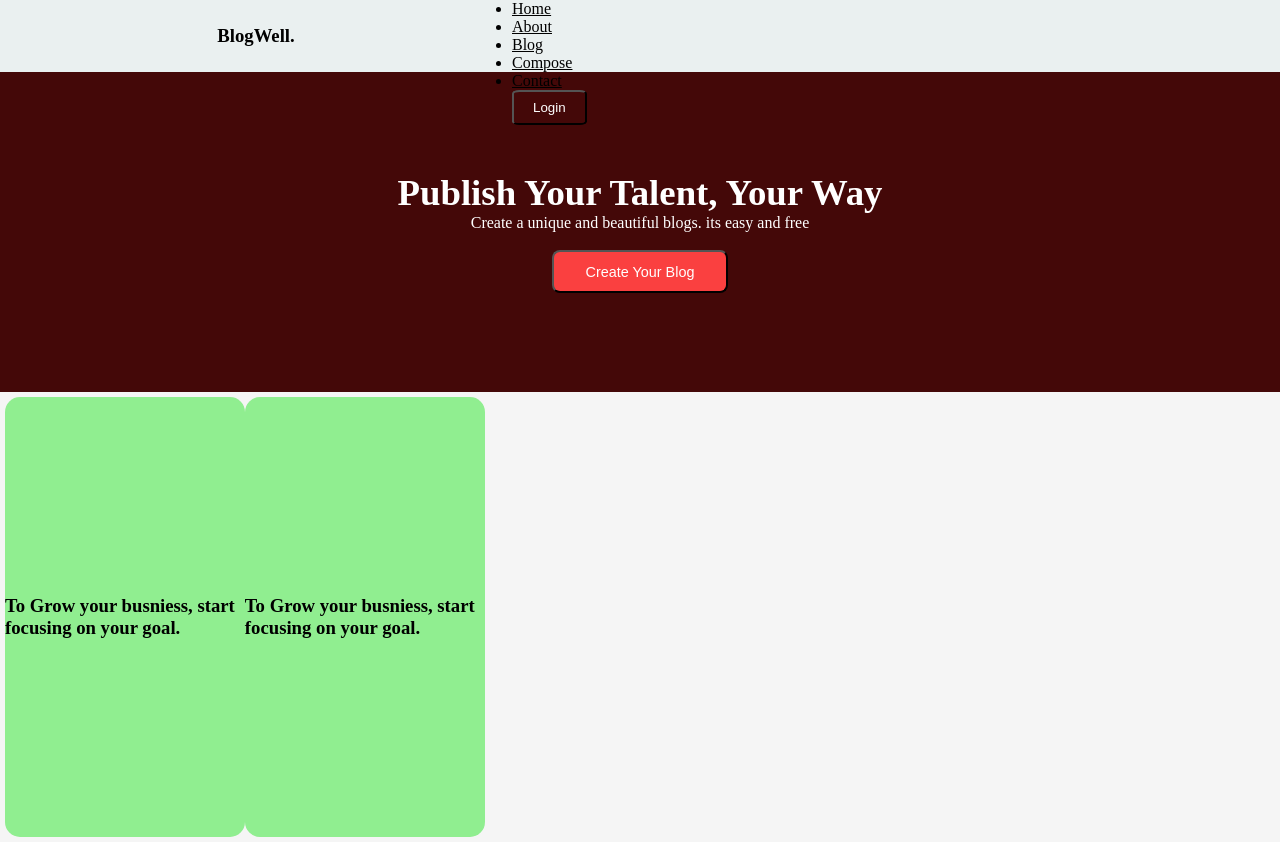
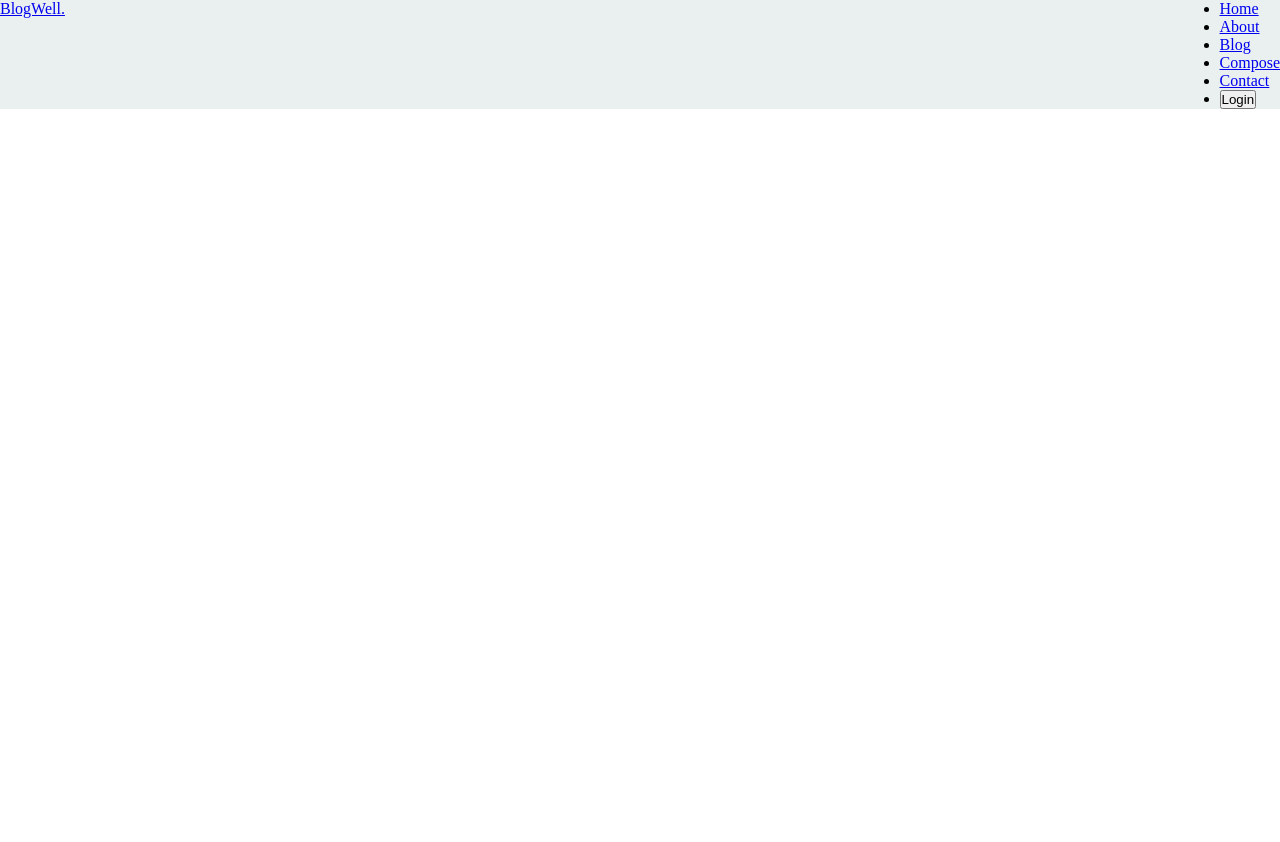
Before and after one commit to waqar720/assignment-css-12, a plain HTML site: page index.html in a window 1280 px wide. After the commit the page ends 800 px from the top, so only its background shows below. Drawn offline with Linux system fonts and the light colour scheme.

Commit message:
Add files via upload

```diff
--- a/index.html
+++ b/index.html
@@ -3,26 +3,26 @@
 <head>
     <meta charset="UTF-8">
     <meta name="viewport" content="width=device-width, initial-scale=1.0">
-    <title>flex laout</title>
+    <title>Blog layout</title>
     <link rel="stylesheet" href="./style.css">
 </head>
 <body>
     <header>
-        <div class="name">
-            <h3>BlogWell.</h3>
+        <div>
+            <a href="./index.html"> BlogWell.</a>
         </div>
-        <nav class="nav">
+        <nav>
             <ul>
                 <li><a href="Home">Home</a></li>
                 <li><a href="About">About</a></li>
                 <li><a href="Blog">Blog</a></li>
                  <li><a href="Compose">Compose</a></li>
                  <li><a href="Contact">Contact</a></li>
-                 <button class="nav-button">Login</button>
+                 <li> <a href="#"> <button class="nav-button">Login</button> </a></li>
             </ul>
         </nav>
     </header>
-    <section class="hero-section">
+    <!-- <section class="hero-section">
             <div>
                 <h1>Publish Your Talent, Your Way</h1>
                 <p>Create a unique and beautiful blogs. its easy and free</p>
@@ -31,14 +31,14 @@
             <div>
                 <button>Create Your Blog</button>
             </div>
-    </section>
-    <section class="cards">
+    </section> -->
+    <!-- <section class="cards">
         <div>
             <h3> To Grow your busniess, start <br>focusing on your goal.</h3>
         </div>
         <div>
             <h3> To Grow your busniess, start <br> focusing on your goal.</h3>
         </div>
-    </section>
+    </section>-->
 </body>
 </html>
--- a/style.css
+++ b/style.css
@@ -1,35 +1,23 @@
 *{
     margin: 0%;
     padding: 0%;
+    box-sizing: border-box;
 }
 header{
+    background-color: rgb(234, 240, 240);
     display: flex;
-    background-color: rgb(234, 240, 240);
-    width: 100%;
-    height: 9vh;
-
-}
-.name{
-    text-align: center;
-    align-content: center;
-    width: 40%;
+    justify-content:space-between;
 }
 
-.nav a{
-    display: flex;
-    color: black;
-}
-.nav-button{
+/*.nav-button{
     background-color: rgb(68, 8, 8);
     padding: 8px;
     padding-left: 19px;
     padding-right: 19px;
     border-radius: 10%;
-    text-align: center;
-    align-content: center;
     color: white;
-}
-.hero-section{
+}*/
+/*.hero-section{
     background-color: rgb(68, 8, 8);
     height: 40vh;
     text-align: center;
@@ -47,8 +35,8 @@ header{
     padding-right: 2rem;
     border-radius: 0.50rem;
     font-size: 0.90rem;
-}
-.cards{
+}*/
+/*.cards{
     display: flex;
     background-color: whitesmoke;
 
@@ -61,4 +49,4 @@ header{
     height: 55vh;
     margin: 5px;
 
-}
+}*/
```
